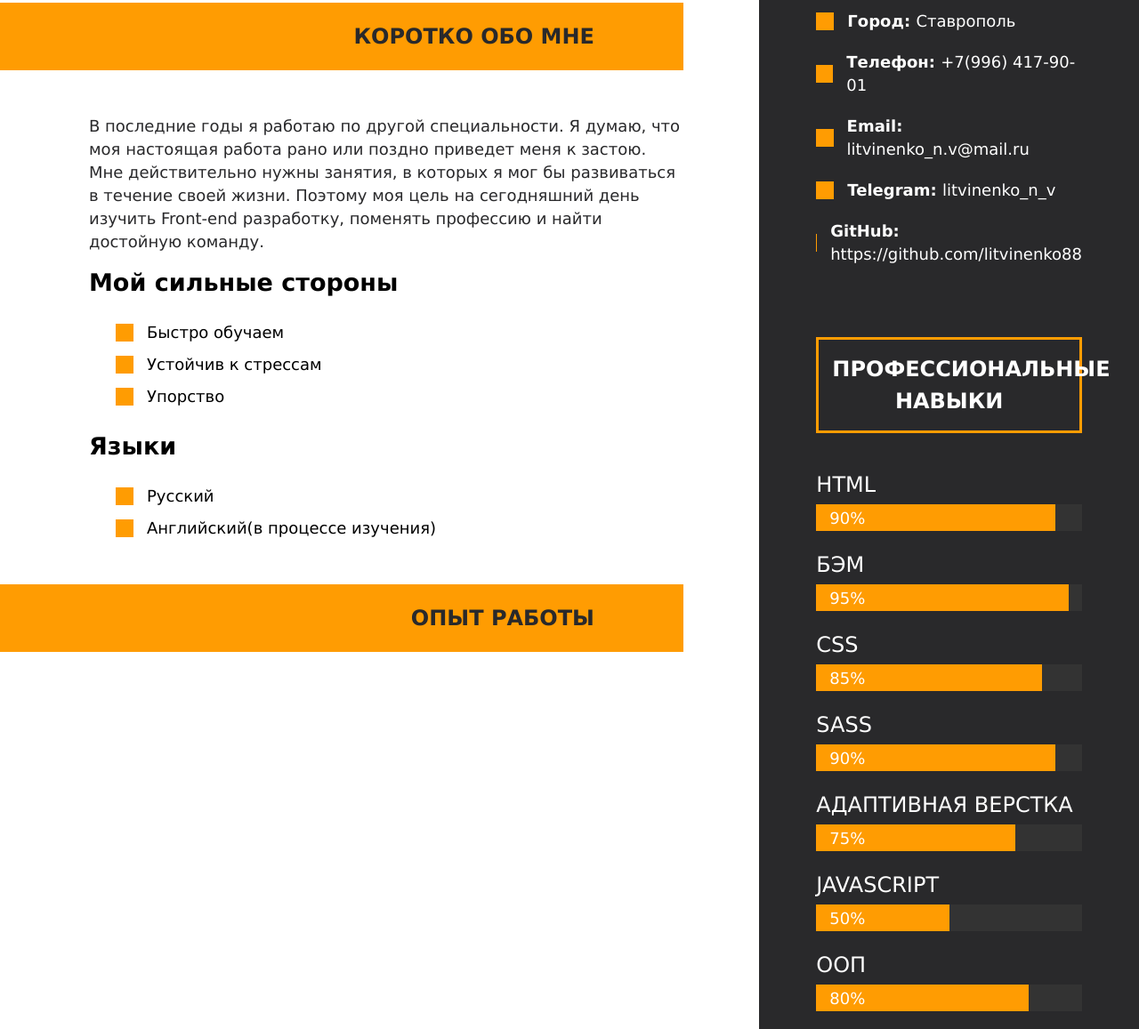
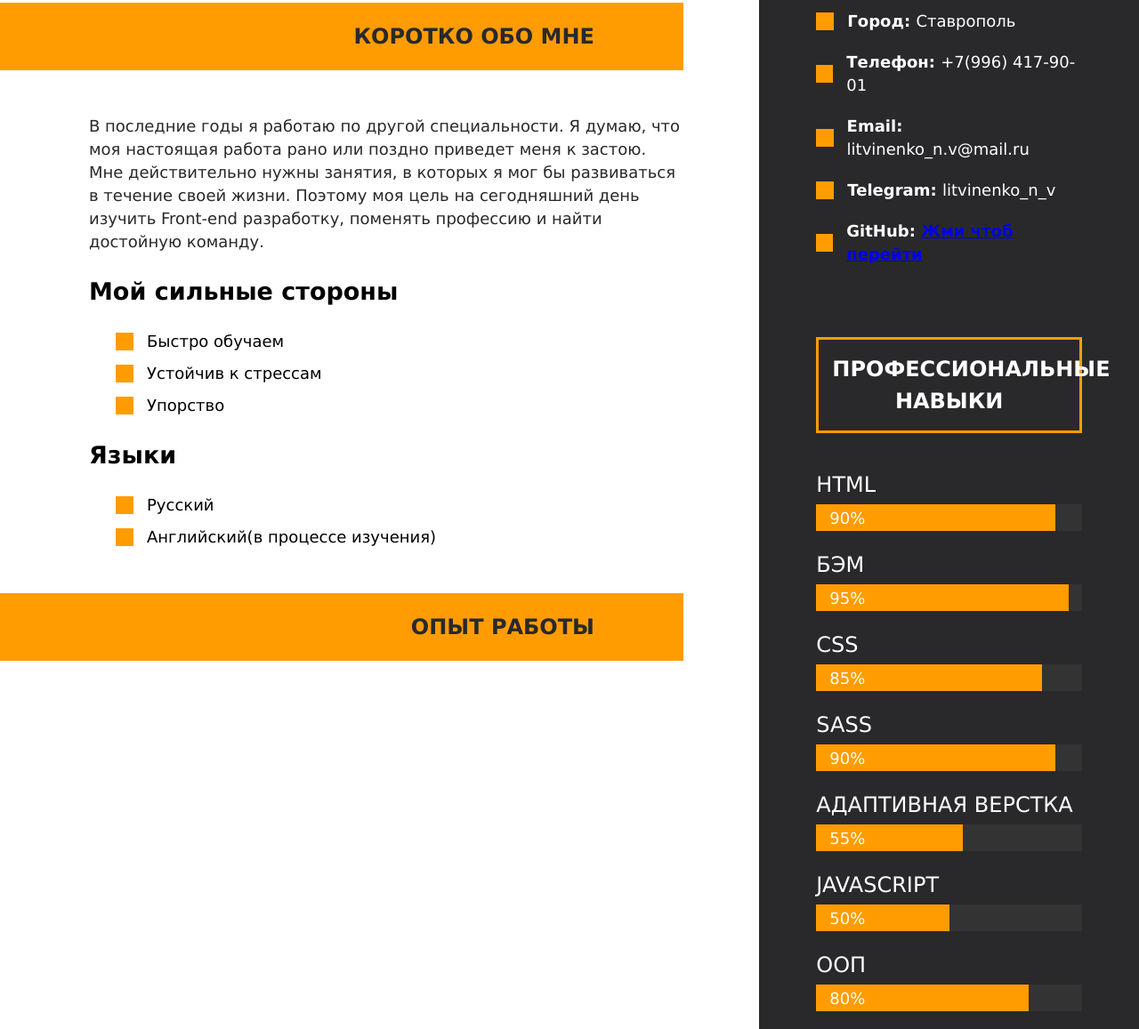
Before and after one commit to litvinenko88/rsschool-cv, a plain HTML site: page index.html in a window 1280 px wide. Shown: the part 527-1684 px from the top of the page at 89% size. Drawn offline with Linux system fonts and the light colour scheme.

Commit message:
refactor: changed contact information

```diff
--- a/index.html
+++ b/index.html
@@ -129,7 +129,7 @@
 
                      <div class="contact-container__box-contact">
                         <div class="icon-cub"></div>
-                        <h2 class="contact-container__text">GitHub: <span>https://github.com/litvinenko88</span></h2>
+                        <h2 class="contact-container__text">GitHub: <a href="https://github.com/litvinenko88">Жми чтоб перейти</a></h2>
                      </div>
                   </div>
                </div>
@@ -155,7 +155,7 @@
                      <div class="skills-container__label">sass</div>
                   </div>
 
-                  <div class="skills-container" style="--p:75">
+                  <div class="skills-container" style="--p:55">
                      <div class="skills-container__label">Адаптивная верстка</div>
                   </div>
 
--- a/style.css
+++ b/style.css
@@ -173,7 +173,7 @@ body {
   padding-left: 100px;
   width: 90%;
   font-size: 18px;
-  margin-bottom: 20px;
+  margin-bottom: 30px;
   color: var(--black-color);
 }
 
```
